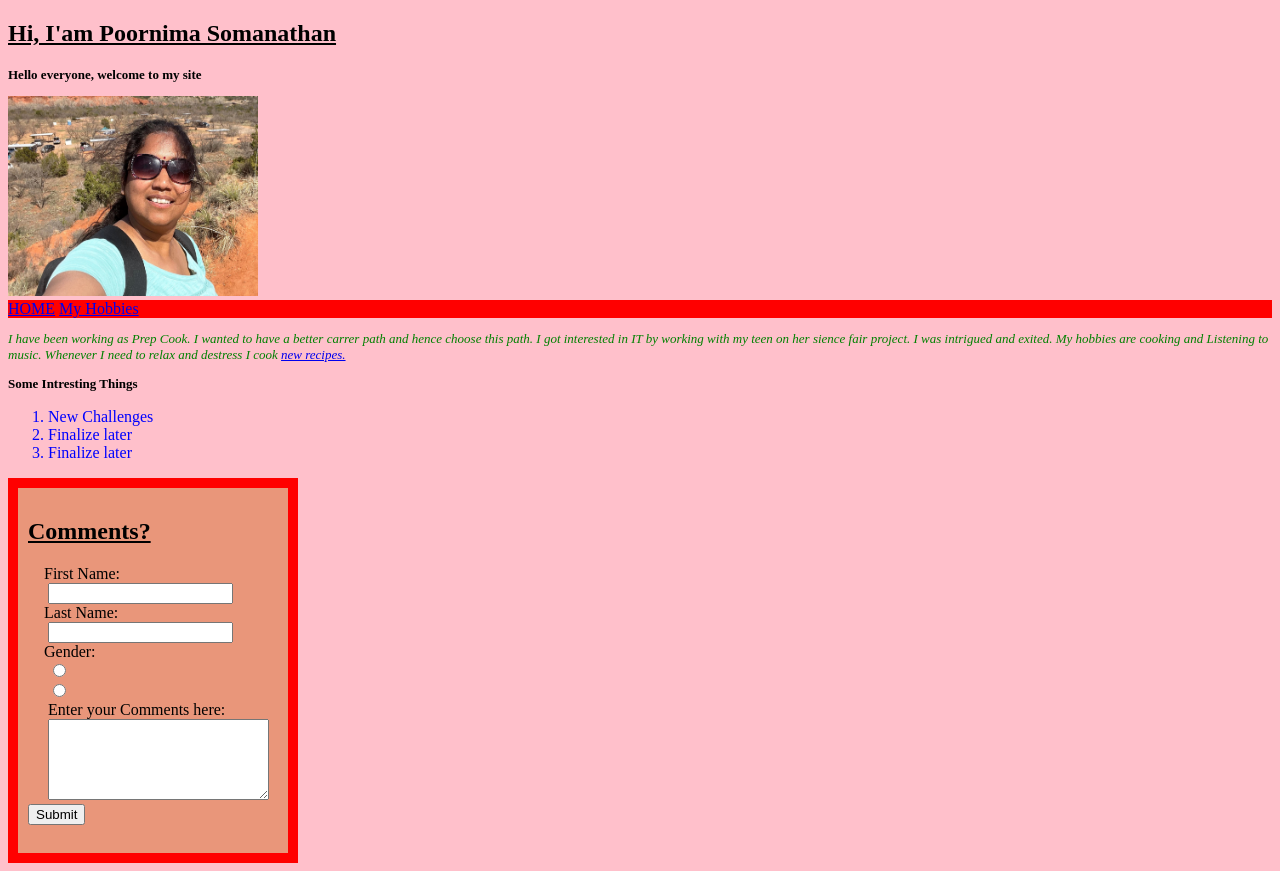
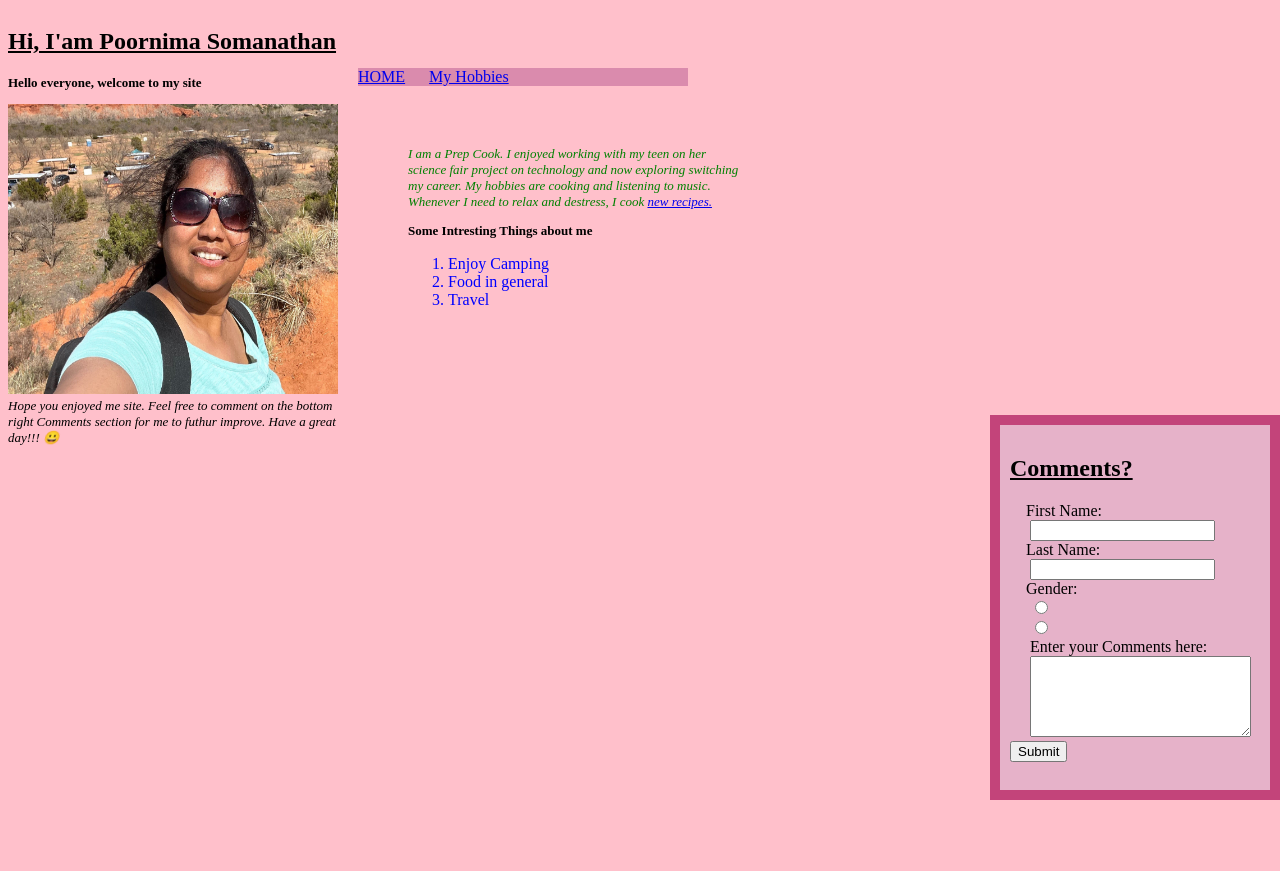
Before and after one commit to poornimasomanathan/repo_practice, a plain HTML site: page Pre Work/Index.html in a window 1280 px wide. After the commit the page ends 800 px from the top, so only its background shows below. Drawn offline with Linux system fonts and the light colour scheme.

Commit message:
Final Product

```diff
--- a/Pre Work/CSS/style.css
+++ b/Pre Work/CSS/style.css
@@ -1,6 +1,7 @@
 
 h2{
 	text-decoration: underline;
+
 }
 p{
 	font-size: small; font-style: italic;
@@ -18,17 +19,48 @@ li{
 .aboutMe{
 	color:red;
 }
+
+#div1{
+	display: inline-block;
+	float: left;
+	margin: 0,0,1em,1em;
+	width: 350px;
+}
+.div2{
+	display: inline-block;
+	margin-top: 60px;
+	left: 350px;
+	background-color: rgb(218,139,173);
+	width: 330px;
+	clear: left;
+}
+
+#div3{
+
+
+	margin-top: 60px;
+	margin-left: 400px;
+	width: 335px;
+}
+
+
+
 #div4{
+	position: fixed;
+	bottom: 0;
+	right: 0;
 
-	background-color: rgb(233,150,122);
+	margin-top: 100px;
+	background-color: rgb(230,178,201);
 	border-style: solid;
-	border-color: red;
+	border-color: rgb(195,68,122);
 	width: 250px;
 	padding: 10px;
 	border-width: 10px
-
 }
 
-.div2{
-	background-color: red;
+#div5{
+	position: relative;
+	clear: left;
+	width: 330px;
 }
--- a/Pre Work/Index.html
+++ b/Pre Work/Index.html
@@ -7,31 +7,40 @@
 
 	</head>
 	<body style="background-color: pink;">
+
+		<div id="div1">
 			<h2>Hi, I'am Poornima Somanathan</h2>
 			<h3>Hello everyone, welcome to my site</h3>
 
-		<img src="Images/Poornima.jpg" width="250" height="200"/>
+			<img src="Images/Poornima.jpg" width="330" height="290"/>
 
+		</div>
 
 		<div class = "div2">
 			<nav>
 				<a href="Index.html">HOME</a>
+				&emsp;
 				<a href="pages/My_Hobbies.html">My Hobbies</a>
 			</nav>
 		</div>
 
 
-		<p id = "Intro"> I have been working as Prep Cook. I wanted to have a better carrer path and hence choose this path. I got interested in IT by working with my teen on her sience fair project. I was intrigued and exited.
-
-        My hobbies are cooking and Listening to music. Whenever I need to relax and destress I cook  <a href="https://www.taste.com.au/galleries/new-dinners-month/4337hngr">new recipes.</a> </p>
+		<div id="div3">
+			<p id = "Intro"> I am a Prep Cook. I enjoyed working with my teen on her science fair project on technology and now exploring switching my career. My hobbies are cooking and listening to music. Whenever I need to relax and destress, I cook <a href="https://www.taste.com.au/galleries/new-dinners-month/4337hngr">new recipes.</a> </p>
 
 
-        <h3>Some Intresting Things</h3>
+        	<h3>Some Intresting Things about me</h3>
         	<ol>
-        	<li>New Challenges</li>
-        	<li>Finalize later</li>
-        	<li>Finalize later</li>
+        		<li>Enjoy Camping</li>
+        		<li>Food in general</li>
+        		<li>Travel</li>
         	</ol>
+    	</div>
+
+    	 <div id= div5>
+        	<p> Hope you enjoyed me site. Feel free to comment on the bottom right Comments section for me to futhur improve. Have a great day!!! &#128512;</p>
+         </div>
+
 
         <div id="div4">
         	<form name="Comments" >
@@ -51,5 +60,8 @@
         	</form>
 
         </div>
+
+
+
 	</body>
 </html>
```
Also changed, not shown: Pre Work/Pages/My_Hobbies.html (+1 -1 lines). Lines whose indentation alone changed are shown as unchanged.
